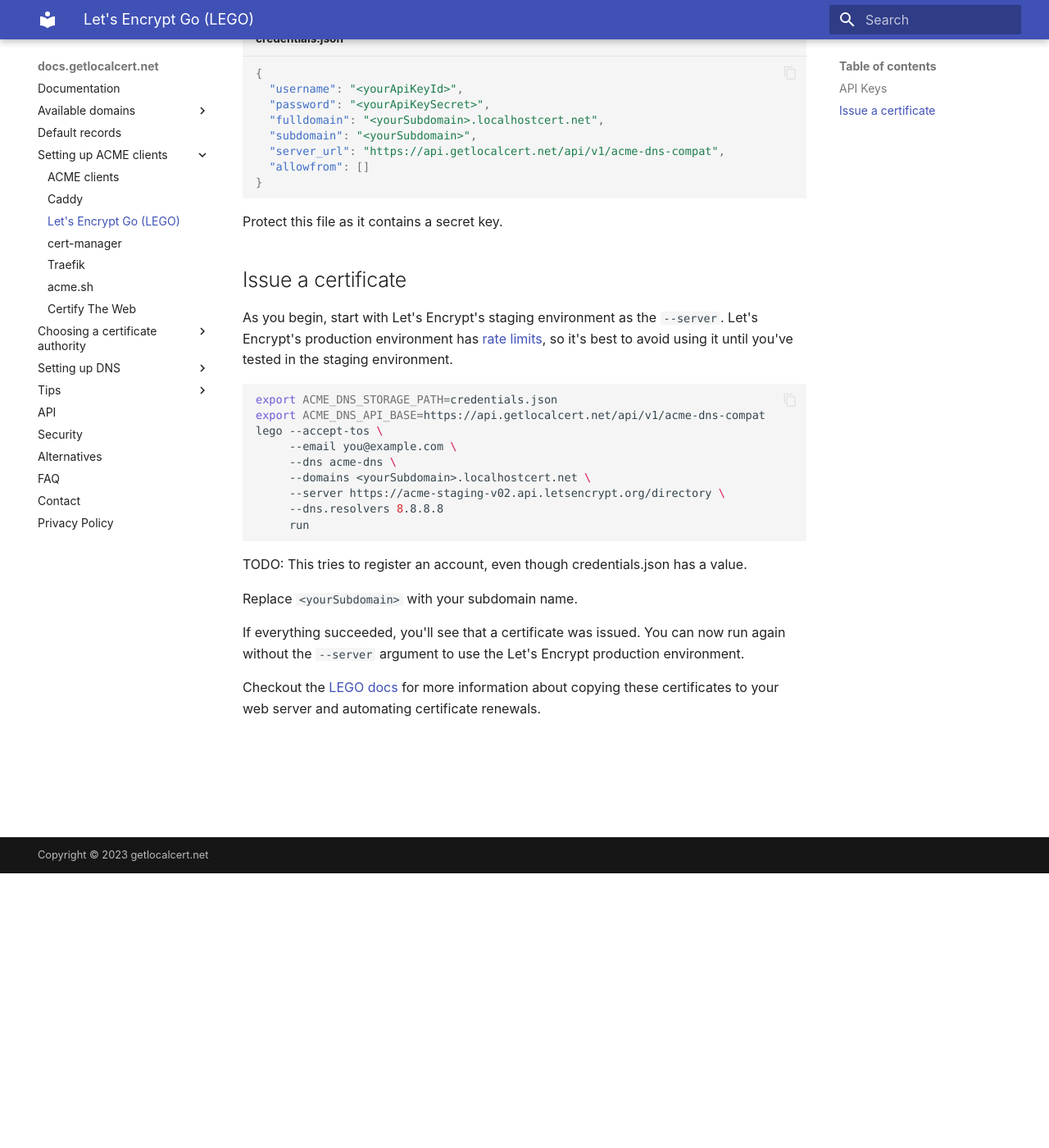
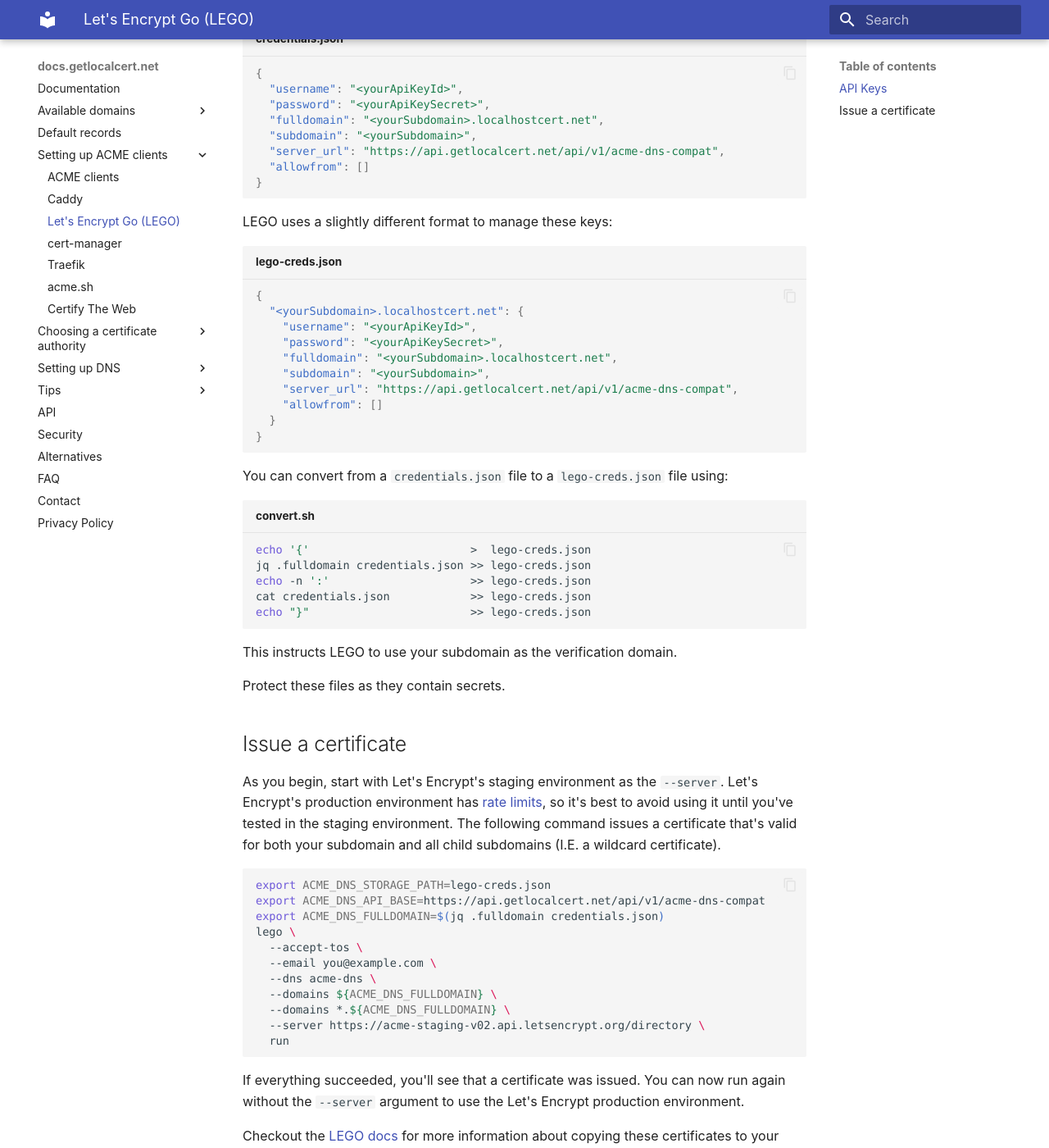
Before and after one commit to getlocalcert/docs, an MkDocs documentation site: the page built from website/docs/acme-clients/lego.md, in a window 1280 px wide and 1400 px high, scrolled down 335 px. Shown: the whole window at 82% size. Built offline with MkDocs 1.6.1 and Material for MkDocs 9.7.7, drawn with Linux system fonts in a browser that asks for light colours.

Commit message:
Finish LEGO docs

````diff
--- a/website/docs/acme-clients/lego.md
+++ b/website/docs/acme-clients/lego.md
@@ -23,28 +23,55 @@ Save your subdomain information and credentials to a JSON file like this:
 }
 ```
 
-Protect this file as it contains a secret key.
+LEGO uses a slightly different format to manage these keys:
+
+``` json title="lego-creds.json"
+{
+  "<yourSubdomain>.localhostcert.net": {
+    "username": "<yourApiKeyId>",
+    "password": "<yourApiKeySecret>",
+    "fulldomain": "<yourSubdomain>.localhostcert.net",
+    "subdomain": "<yourSubdomain>",
+    "server_url": "https://api.getlocalcert.net/api/v1/acme-dns-compat",
+    "allowfrom": []
+  }
+}
+```
+
+You can convert from a `credentials.json` file to a `lego-creds.json` file using:
+
+``` bash title="convert.sh"
+echo '{'                        >  lego-creds.json
+jq .fulldomain credentials.json >> lego-creds.json
+echo -n ':'                     >> lego-creds.json
+cat credentials.json            >> lego-creds.json
+echo "}"                        >> lego-creds.json
+```
+
+This instructs LEGO to use your subdomain as the verification domain.
+
+Protect these files as they contain secrets.
+
 
 ## Issue a certificate
 
 As you begin, start with Let's Encrypt's staging environment as the `--server`.
 Let's Encrypt's production environment has [rate limits](https://letsencrypt.org/docs/rate-limits/), so it's best to avoid using it until you've tested in the staging environment.
+The following command issues a certificate that's valid for both your subdomain and all child subdomains (I.E. a wildcard certificate).
 
 ``` bash
-export ACME_DNS_STORAGE_PATH=credentials.json
+export ACME_DNS_STORAGE_PATH=lego-creds.json
 export ACME_DNS_API_BASE=https://api.getlocalcert.net/api/v1/acme-dns-compat
-lego --accept-tos \
-     --email you@example.com \
-     --dns acme-dns \
-     --domains <yourSubdomain>.localhostcert.net \
-     --server https://acme-staging-v02.api.letsencrypt.org/directory \
-     --dns.resolvers 8.8.8.8
-     run
+export ACME_DNS_FULLDOMAIN=$(jq .fulldomain credentials.json)
+lego \
+  --accept-tos \
+  --email you@example.com \
+  --dns acme-dns \
+  --domains ${ACME_DNS_FULLDOMAIN} \
+  --domains *.${ACME_DNS_FULLDOMAIN} \
+  --server https://acme-staging-v02.api.letsencrypt.org/directory \
+  run
 ```
-
-TODO: This tries to register an account, even though credentials.json has a value.
-
-Replace `<yourSubdomain>` with your subdomain name.
 
 If everything succeeded, you'll see that a certificate was issued.
 You can now run again without the `--server` argument to use the Let's Encrypt production environment.
````
